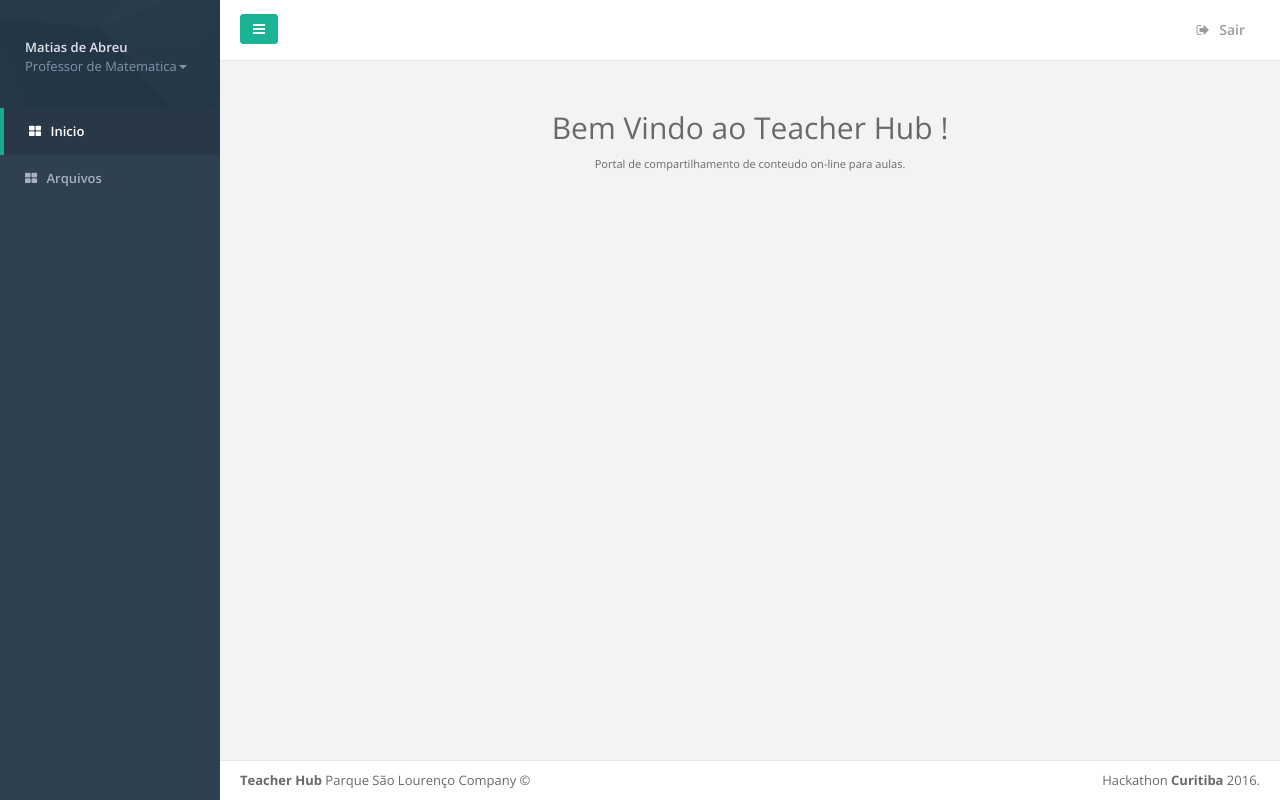
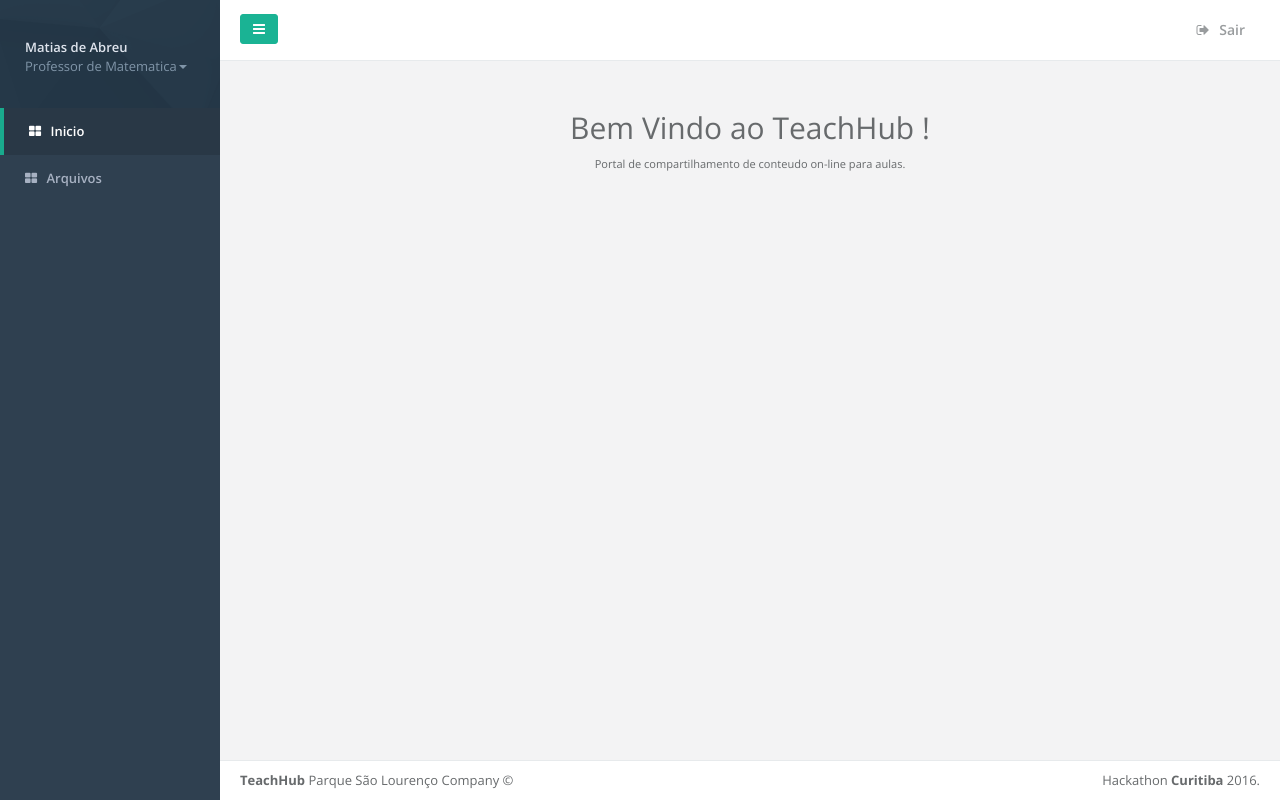
Before and after one commit to pericles97/HackatonPrefeituraCWB, a PHP site: page /index.php in a window 1280 px wide. Run offline with PHP 8.4, Linux system fonts and the light colour scheme.

Commit message:
Alterado nome do projeto.

```diff
--- a/footer.php
+++ b/footer.php
@@ -3,7 +3,7 @@
         Hackathon <strong>Curitiba</strong> 2016.
     </div>
     <div>
-        <strong>Teacher Hub</strong> Parque S&atilde;o Louren&ccedil;o Company &copy;
+        <strong>TeachHub</strong> Parque S&atilde;o Louren&ccedil;o Company &copy;
     </div>
 </div>
 
--- a/index.php
+++ b/index.php
@@ -5,7 +5,7 @@
         <div class="col-lg-12">
             <div class="text-center m-t-lg">
                 <h1>
-                    Bem Vindo ao Teacher Hub !
+                    Bem Vindo ao TeachHub !
                 </h1>
                 <small>
                     Portal de compartilhamento de conteudo on-line para aulas.
--- a/menu.php
+++ b/menu.php
@@ -6,7 +6,7 @@
     <meta charset="utf-8">
     <meta name="viewport" content="width=device-width, initial-scale=1.0">
 
-    <title>INSPINIA | Main view</title>
+    <title>TeachHub</title>
 
     <link href="css/bootstrap.min.css" rel="stylesheet">
     <link href="font-awesome/css/font-awesome.css" rel="stylesheet">
```
